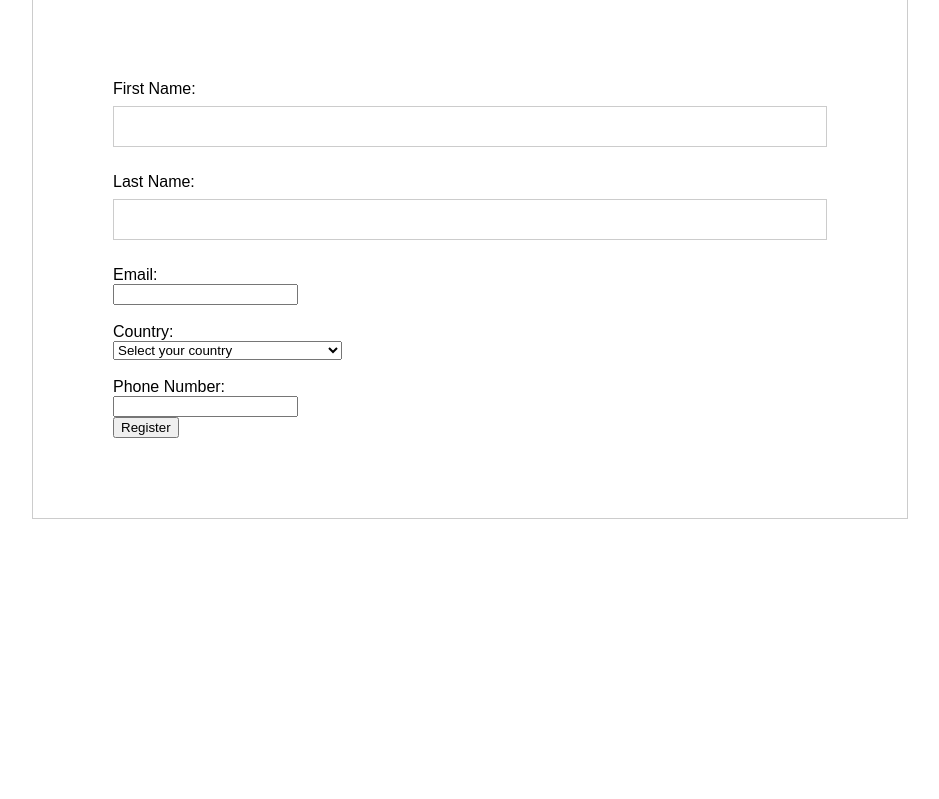
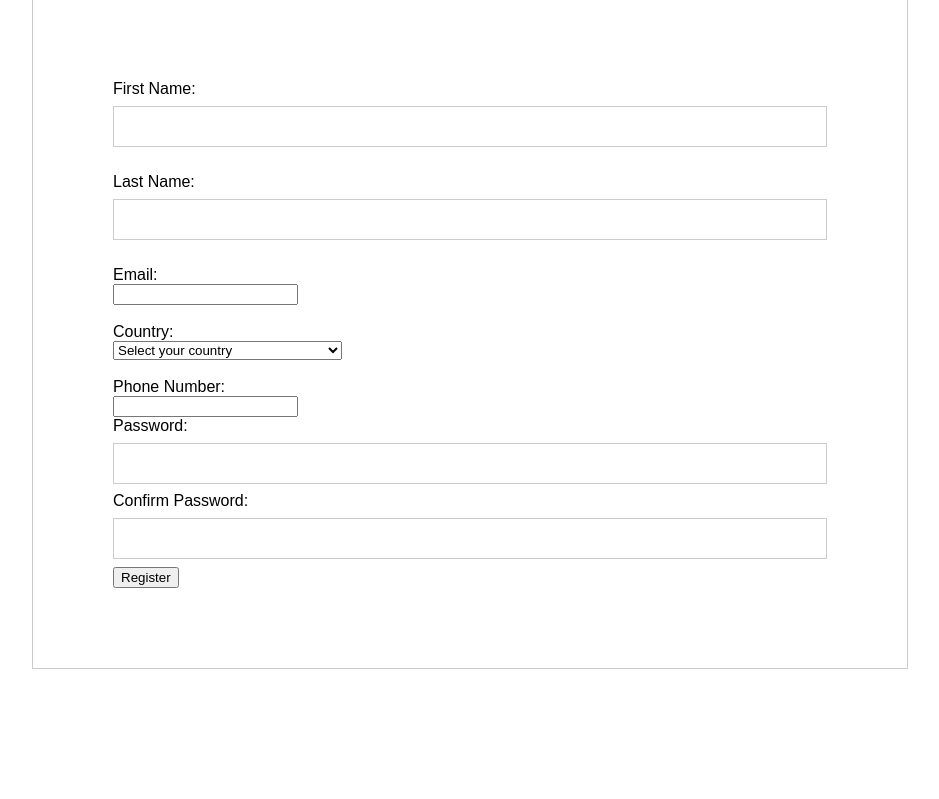
Before and after one commit to shibusharma1/Thrivecart, a PHP site: page /cregister.php in a window 1280 px wide. Shown: the part 199-998 px from the top of the page, without its empty margins (170-1109 px from the left). Before the commit the page ends 718 px from the top, so only its background shows below. Run offline with PHP 8.4, Linux system fonts and the light colour scheme.

Commit message:
modified cregister

```diff
--- a/cregister.php
+++ b/cregister.php
@@ -255,6 +255,11 @@ $countries = array(
      <br>
         <label for="phone_number">Phone Number:</label><br>
         <input type="tel" id="phone" name="phone_number"  required><br>
+        <label for="password">Password:</label><br>
+        <input type="password" id="cpassword" name="password"  required><br>
+        <label for="password">Confirm Password:</label><br>
+        <input type="password" id="ccpassword" name="confirmpassword"  required><br>
+
         <input type="submit" value="Register">
     </form>
 </body>
--- a/index.php
+++ b/index.php
@@ -3,7 +3,7 @@
 session_start();
 
 if(!isset($_SESSION['uid'])){
-    header("Location:login.php");
+    // header("Location:login.php");
 
 }
 ?>
```
